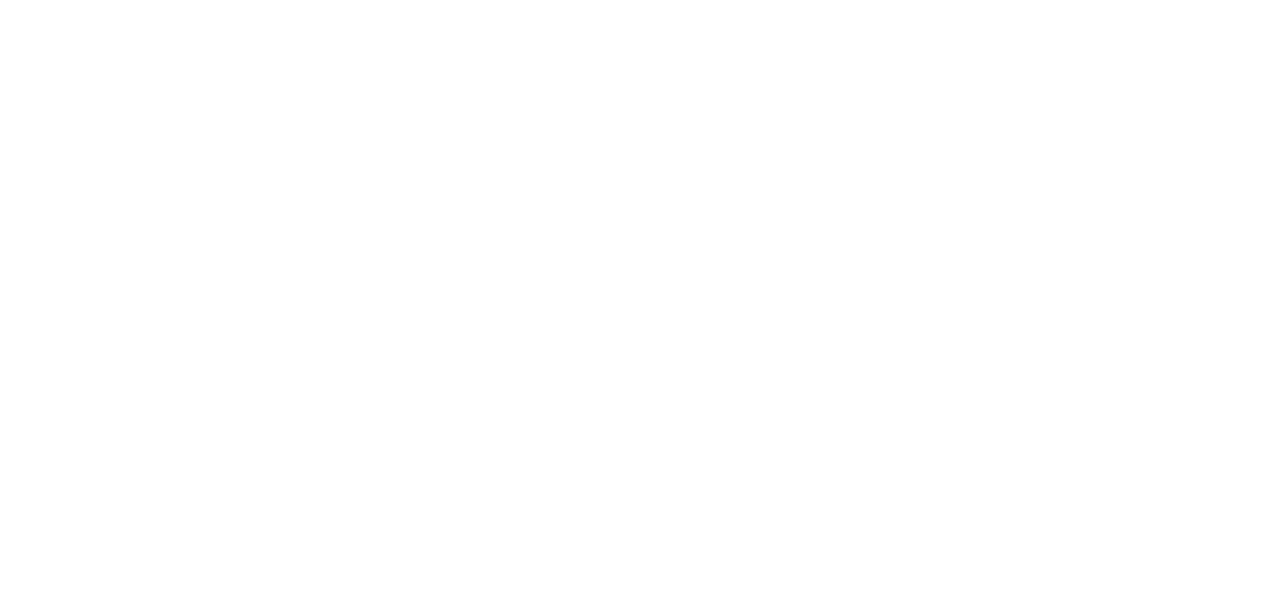
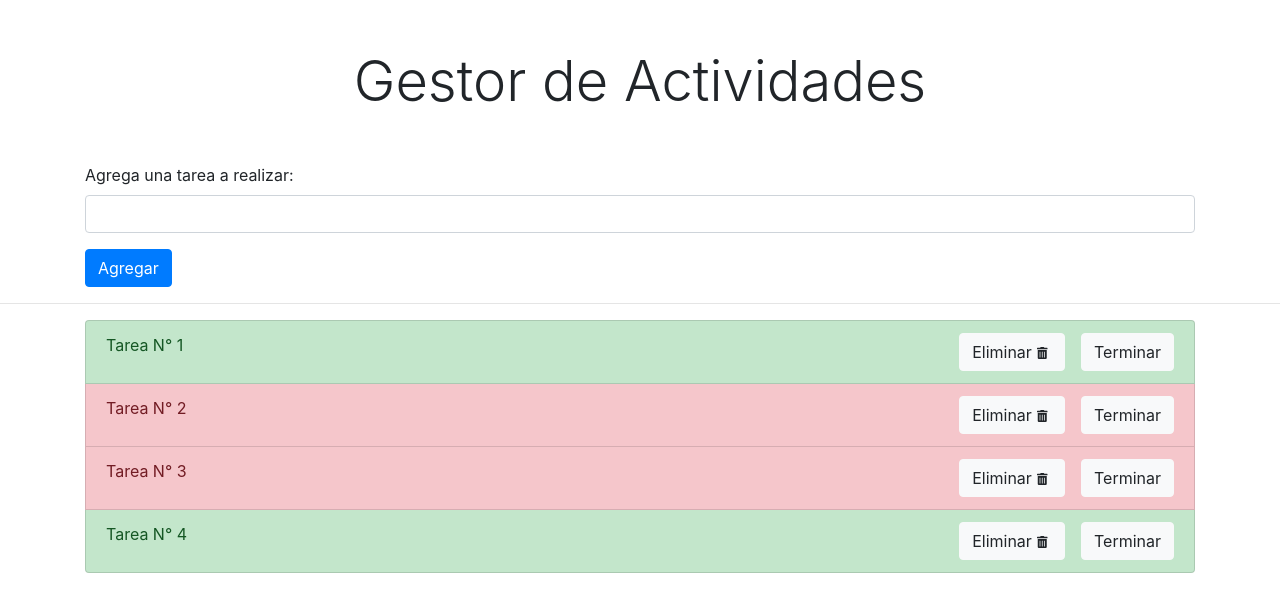
Before and after one commit to JuanDuran85/vuexTesting, a Vue app: page / in a window 1280 px wide. Shown: the top 612 px of the page. Built offline with nearby package versions, Linux system fonts and the light colour scheme.

Commit message:
agregando y borando del vuex

```diff
--- a/package.json
+++ b/package.json
@@ -31,6 +31,7 @@
     "eslint-plugin-vue": "^6.2.2",
     "jquery": "^3.5.1",
     "popper.js": "^1.16.1",
+    "sweetalert2": "^10.10.1",
     "vue-template-compiler": "^2.6.11"
   },
   "eslintConfig": {
--- a/src/App.vue
+++ b/src/App.vue
@@ -1,16 +1,21 @@
 <template>
   <div>
-    <HelloWorld />
+    <h1 class="my-5 display-4 text-center">Gestor de Actividades</h1>
+    <TodoAdd />
+    <hr>
+    <TodoList />
   </div>
 </template>
 
 <script>
-import HelloWorld from './components/HelloWorld.vue'
+import TodoAdd from './components/TodoAdd.vue';
+import TodoList from './components/TodoList.vue';
 
 export default {
   name: 'App',
   components: {
-    HelloWorld
+    TodoAdd,
+    TodoList,
   }
 }
 </script>
--- a/src/components/HelloWorld.vue
+++ /dev/null
@@ -1,16 +0,0 @@
-<template>
-  <div>
-
-  </div>
-</template>
-
-<script>
-export default {
-  name: 'HelloWorld',
-
-}
-</script>
-
-<style scoped>
-
-</style>
--- /dev/null
+++ b/src/components/TodoAdd.vue
@@ -0,0 +1,44 @@
+<template>
+  <section class="container">
+    <form @submit.prevent="addTarea">
+      <div class="form-group">
+        <label for="agregarTarea">Agrega una tarea a realizar:</label>
+        <input type="text" class="form-control" v-model="tarea">
+      </div>
+      <button type="submit" class="btn btn-primary">Agregar</button>
+    </form>
+  </section>
+</template>
+
+<script>
+import Swal  from 'sweetalert2';
+
+export default {
+  name: 'TodoAdd',
+  data() {
+    return {
+      tarea: ''
+    }
+  },
+  methods: {
+    addTarea(){
+      if(this.tarea){
+        this.$store.dispatch('AgregandoTarea',this.tarea);
+        this.tarea = '';
+      }else {
+        Swal.fire({
+          icon: 'error',
+          title: 'Oops...',
+          text: 'Debe ingresar una tarea',
+          footer: 'Intente nuevamente'
+        });
+      }
+    }
+  },
+
+}
+</script>
+
+<style scoped>
+
+</style>
--- /dev/null
+++ b/src/components/TodoList.vue
@@ -0,0 +1,31 @@
+<template>
+    <section class="container">
+        <div class="list-group">
+            <a href="#" :class="{'list-group-item-success': item.completo, 'list-group-item-danger' : !item.completo}"  class="list-group-item list-group-item-action" v-for="(item, index) in recibirTareas" :key="index">{{item.actividad}}
+                <button class="float-right btn btn-light">Terminar<span class="badge"></span></button>
+                <button class="mx-3 float-right btn btn-light" @click="eliminando(item.id)">Eliminar<span class="badge"><font-awesome-icon icon="trash-alt" /></span></button>
+            </a>
+        </div>
+    </section>
+</template>
+
+<script>
+export default {
+    name: 'TodoList',
+    computed: {
+        recibirTareas(){
+            return this.$store.getters.enviandoTareas;
+        }
+    },
+    methods: {
+        eliminando(id){
+            this.$store.dispatch('eliminarTarea',id);
+        }
+    },
+
+}
+</script>
+
+<style>
+
+</style>
--- a/src/main.js
+++ b/src/main.js
@@ -1,13 +1,13 @@
 import Vue from 'vue';
 import App from './App.vue';
-import store from './store';
+import store from './store/store';
 import 'bootstrap';
 import 'bootstrap/dist/css/bootstrap.min.css';
 import { library } from '@fortawesome/fontawesome-svg-core';
-import {faGithub} from '@fortawesome/free-brands-svg-icons';
+import {faTrashAlt} from '@fortawesome/free-solid-svg-icons';
 import { FontAwesomeIcon } from '@fortawesome/vue-fontawesome';
 
-library.add(faGithub);
+library.add(faTrashAlt);
 
 Vue.component('font-awesome-icon', FontAwesomeIcon);
 
--- a/src/store/index.js
+++ /dev/null
@@ -1,15 +0,0 @@
-import Vue from 'vue'
-import Vuex from 'vuex'
-
-Vue.use(Vuex)
-
-export default new Vuex.Store({
-  state: {
-  },
-  mutations: {
-  },
-  actions: {
-  },
-  modules: {
-  }
-})
--- /dev/null
+++ b/src/store/store.js
@@ -0,0 +1,56 @@
+import Vue from 'vue';
+import Vuex from 'vuex';
+
+Vue.use(Vuex);
+
+export default new Vuex.Store({
+  state: {
+    tareasInicio: [
+      {id: 0, actividad: 'Tarea N° 1', completo: true},
+      {id: 1, actividad: 'Tarea N° 2', completo: false},
+      {id: 2, actividad: 'Tarea N° 3', completo: false},
+      {id: 3, actividad: 'Tarea N° 4', completo: true},
+    ]
+  },
+  getters: {
+    enviandoTareas(state){
+      return state.tareasInicio;
+    }
+  },
+  mutations: {
+    AgregaTarea(state,tareaReci){
+      let idNuevo = Math.floor(Math.random() * 10);
+      console.log(idNuevo);
+
+      while(idNuevo >= 0){
+        let buscar = state.tareasInicio.find(res => res.id == idNuevo);
+        if (buscar == undefined) {
+          break;
+        }else if(buscar.id == idNuevo) {
+          idNuevo++;
+          console.log(idNuevo);
+        }
+      }
+
+      let objTarea = {
+        id: idNuevo,
+        actividad: tareaReci,
+        completo: false
+      }
+      state.tareasInicio.push(objTarea);
+    },
+    eliminandoTareaReci(state,id){
+      let borrando = state.tareasInicio.findIndex(res => res.id == id);
+      console.log(borrando);
+      state.tareasInicio.splice(borrando,1);
+    }
+  },
+  actions: {
+    AgregandoTarea({commit},tareaReci){
+      commit('AgregaTarea',tareaReci);
+    },
+    eliminarTarea({commit},id){
+      commit('eliminandoTareaReci',id);
+    }
+  },
+})
```
Also changed, not shown: 1 other file (tests, documents, lock files or other folders).
